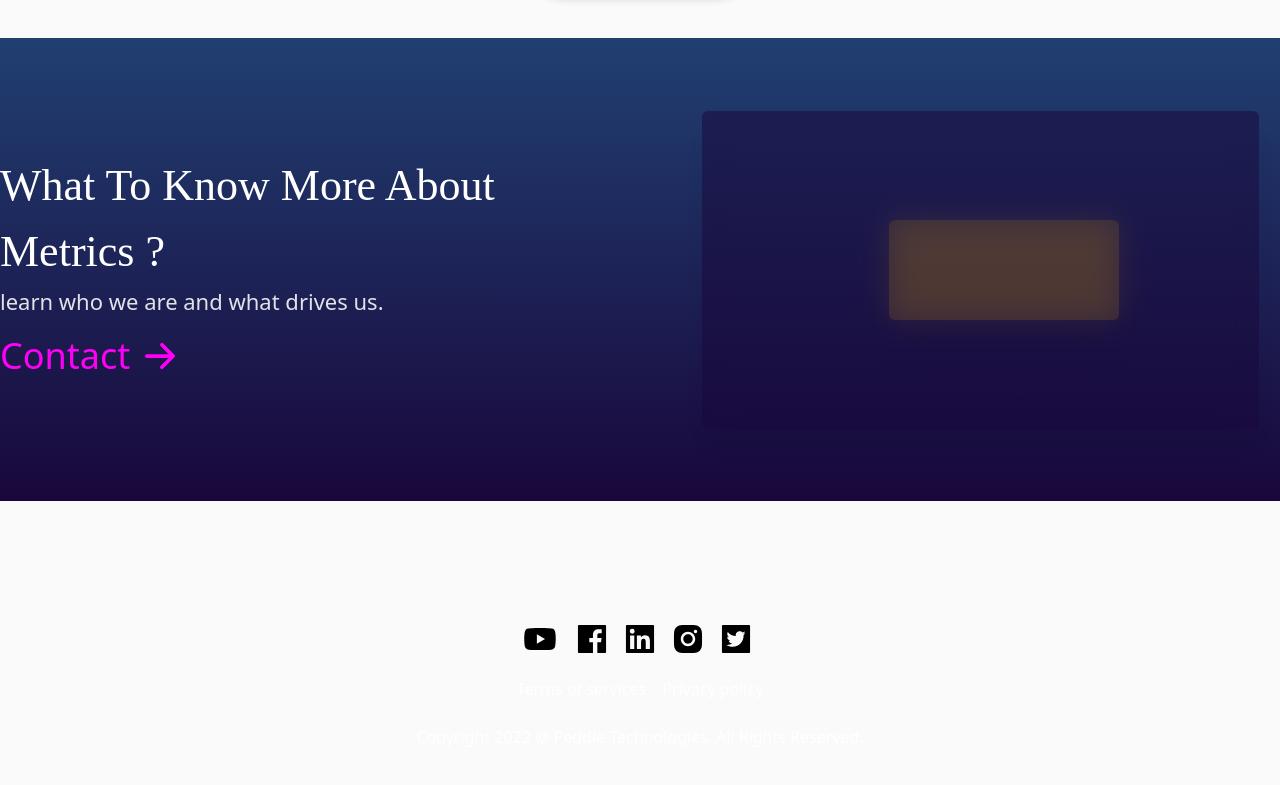
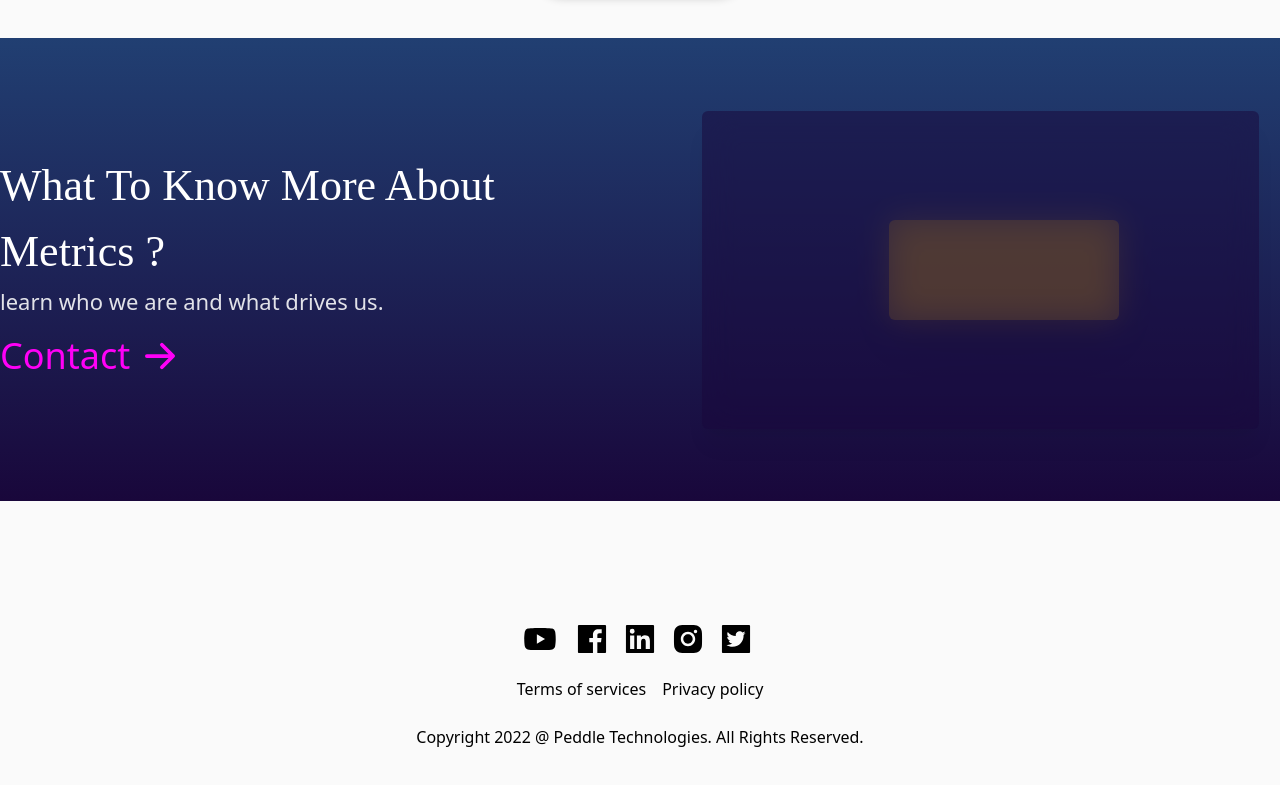
Before and after one commit to Ayomikuolatunji/paddle-frontend-assessment, a Next.js app: page /blog in a window 1280 px wide. Shown: the part 3356-4141 px from the top of the page. Built offline with nearby package versions, Linux system fonts and the light colour scheme.

Commit message:
contact us page

```diff
--- a/components/footer/Footer.tsx
+++ b/components/footer/Footer.tsx
@@ -44,13 +44,13 @@ const Footer:React.FC = () => {
         </div>
 
         <div
-        className={`term-service mb-6 ${router.asPath==="/about" ? " text-[#000000]" : router.asPath==="/blog" ? "text-[#ffffff]" :"text-[#000000]"}`}>
+        className={`term-service mb-6 ${router.asPath==="/blog" ? " text-[#000000]" : router.asPath==="/about" ? "text-[#ffffff]" :"text-[#000000]"}`}>
             <span className='mr-4'>Terms of services</span>
             <span className=''>Privacy policy</span>
         </div>
 
         <div className="copyright mb-5">
-          <p  className={`term-service mb-6 ${router.asPath==="/about" ? " text-[#000000]" : router.asPath==="/blog" ? "text-[#ffffff]" :"text-[#000000]"}`}>
+          <p  className={`term-service mb-6 ${router.asPath==="/blog" ? " text-[#000000]" : router.asPath==="/about" ? "text-[#ffffff]" :"text-[#000000]"}`}>
           Copyright {recentYear} @ Peddle Technologies. All Rights Reserved.
           </p>
         </div>
--- a/layouts/about/WhyUs.tsx
+++ b/layouts/about/WhyUs.tsx
@@ -5,19 +5,19 @@ const WhyUs:React.FC = () => {
 
 
 
-    // useEffect(()=>{
-    //  let container = document.querySelector(".dot-group")! as HTMLDivElement;
-    //   function Values() {
-    //     Array.from(Array(81).keys()).map((_, i)=>{
-    //         console.log(i);
-    //         const createElement=document.createElement("div")! as HTMLDivElement
-    //         //   will be style in styles.css
-    //           createElement.className="dot-child"
-    //           container.appendChild(createElement)
-    //        })
-    //   }
-    //   Values()
-    // },[])
+    useEffect(()=>{
+     let container = document.querySelector(".dot-group")! as HTMLDivElement;
+      function Values() {
+        Array.from(Array(81).keys()).map((_, i)=>{
+            console.log(i);
+            const createElement=document.createElement("div")! as HTMLDivElement
+            //   will be style in styles.css
+              createElement.className="dot-child"
+              container.appendChild(createElement)
+           })
+      }
+      Values()
+    },[])
 
 
   return (
@@ -49,10 +49,10 @@ const WhyUs:React.FC = () => {
                 </div>
                 {/* second grid on the right side */}
                 <div className="second-grid relative w-full">
-                    <div className="lefts sm:w-[50%] w-full h-[inherent] flex items-center justify-center relative z-10">
+                    {/* <div className="lefts sm:w-[50%] w-full h-[inherent] flex items-center justify-center relative z-10">
                         <div className='bg-blue-200 h-[280px] w-[250px] rounded-md shadow-2xl opacity-[1] z-[999] absolute top-[30%] mt-24 sm:mt-12 sm:right-[0] backdrop-blur-m backdrop-filter-none  backdrop-brightness-150 ]'>
                         </div>
-                    </div>
+                    </div>                */}
                     <div className="bg-gradient-to-b from-[#213F72] to-[#1D0040]  bottom-0 absolute top-0 left-0 right-0 flex justify-start sm:h-[395px] h-[500px] flex-col p-3">
                            <div className="readmore flex items-center relative mt-9 z-[999]">
                                 <span className="text absolute top-0 left-0 -mt-5 opacity-[1] sm:-mt-7 text-[#ffffff] text-[18px] font-medium sm:text-[25px]">
--- /dev/null
+++ b/layouts/contact/Contact.tsx
@@ -0,0 +1,9 @@
+import React from 'react'
+
+const Contact:React.FC = () => {
+  return (
+    <div>Contact</div>
+  )
+}
+
+export default Contact
--- /dev/null
+++ b/pages/contact/index.tsx
@@ -0,0 +1,11 @@
+import type { NextPage } from 'next'
+import Blog from '../../layouts/blog/Blog'
+
+
+
+
+const index: NextPage = () => {
+  return <Blog/>
+}
+
+export default index
```
